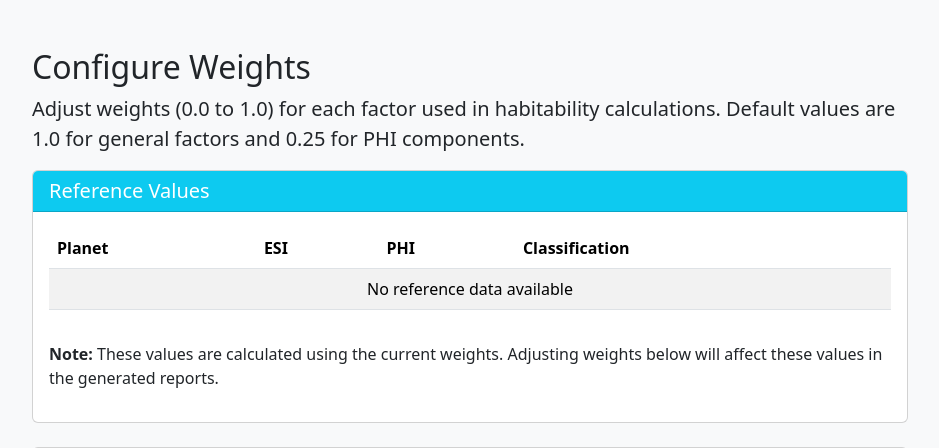
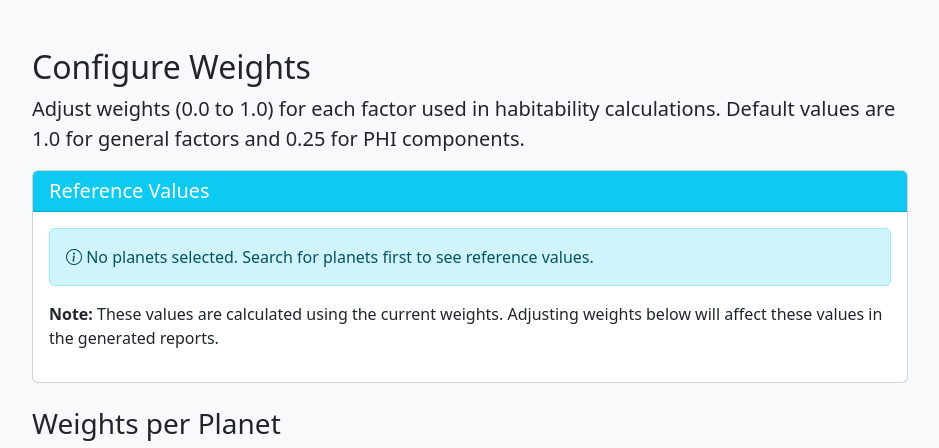
Before and after one commit to pedrogabrielpissarra/lifesearch-project, a Flask app: template app/templates/configure.html in a window 1280 px wide. Shown: the part 76-524 px from the top of the page, without its empty margins (170-1109 px from the left). Run offline with Flask 3, Linux system fonts and the light colour scheme; the template is opened without the code that fills it: values that come from a table or form of the project are taken from there, others are empty; the visitor is signed in with stand-in values (Sample User, id 1); parts of the project's set-up code (start-up, migrations or seed data) failed here and were passed over; some libraries are stand-ins or nearby versions.

Commit message:
Add files via upload

```diff
--- a/app/templates/configure.html
+++ b/app/templates/configure.html
@@ -11,7 +11,7 @@
         <h3 class="h5 mb-0">Reference Values</h3>
     </div>
     <div class="card-body">
-            {% if session.get('planet_names_list') %}
+        {% if reference_values %}
             <div class="table-responsive">
                 <table class="table table-striped">
                     <thead>
@@ -22,16 +22,15 @@
                             <th>Classification</th>
                         </tr>
                     </thead>
-                        <tbody id="reference-values-table">
-                            <!-- Será preenchido via JavaScript -->
+                    <tbody>
+                        {% for planet in reference_values %}
                             <tr>
-                                <td colspan="4" class="text-center">
-                                    <div class="spinner-border spinner-border-sm text-primary" role="status">
-                                        <span class="visually-hidden">Loading...</span>
-                                    </div>
-                                    Loading reference values...
-                                </td>
+                                <td>{{ planet.name }}</td>
+                                <td>{{ "%.2f"|format(planet.esi * 100) }}%</td>
+                                <td>{{ "%.2f"|format(planet.phi * 100) }}%</td>
+                                <td>{{ planet.classification }}</td>
                             </tr>
+                        {% endfor %}
                     </tbody>
                 </table>
             </div>
@@ -47,6 +46,20 @@
     </div>
 </div>
 
+<!-- Adicionar ao configure.html -->
+    <div class="mb-4">
+        <h3>Weights per Planet</h3>
+        <div class="form-check mb-3">
+            <input class="form-check-input" type="checkbox" id="use-individual-weights" name="use-individual-weights" checked>
+            <label class="form-check-label" for="use-individual-weights">
+                Use individual weights per planet
+            </label>
+        </div>
+
+        <div id="planet-weights-container" style="display: none;">
+        <!-- Será preenchido via JavaScript -->
+        </div>
+    </div>
     <!-- Formulário de pesos de habitabilidade -->
     <form method="POST" action="{{ url_for('configure') }}" novalidate>
         {{ hab_form.hidden_tag() }}
@@ -134,20 +147,6 @@
             </div>
         </div>
     </form>
-<!-- Adicionar ao configure.html -->
-    <div class="mb-4">
-        <h3>Weights per Planet</h3>
-        <div class="form-check mb-3">
-            <input class="form-check-input" type="checkbox" id="use-individual-weights" name="use-individual-weights">
-            <label class="form-check-label" for="use-individual-weights">
-                Use individual weights per planet
-            </label>
-        </div>
-
-        <div id="planet-weights-container" style="display: none;">
-        <!-- Será preenchido via JavaScript -->
-        </div>
-    </div>
 </div>
 {% endblock %}
 
@@ -240,7 +239,7 @@ document.addEventListener('DOMContentLoaded', function() {
                 throw new Error(`HTTP error! status: ${response.status}`);
             }
             const data = await response.json();
-            const tableBody = document.getElementById('reference-values-table');
+            const tableBody = document.getElementById('reference-values');
             tableBody.innerHTML = ''; // Limpa o conteúdo anterior
 
             if (data.planets && data.planets.length > 0) {
@@ -259,7 +258,7 @@ document.addEventListener('DOMContentLoaded', function() {
             }
         } catch (error) {
             console.error('Error loading reference values:', error);
-            document.getElementById('reference-values-table').innerHTML = `<tr><td colspan="4" class="text-center text-danger">Failed to load reference values: ${error.message}</td></tr>`;
+            document.getElementById('reference-values').innerHTML = `<tr><td colspan="4" class="text-center text-danger">Failed to load reference values: ${error.message}</td></tr>`;
         }
     }
 
```
Lines whose indentation alone changed are shown as unchanged.
